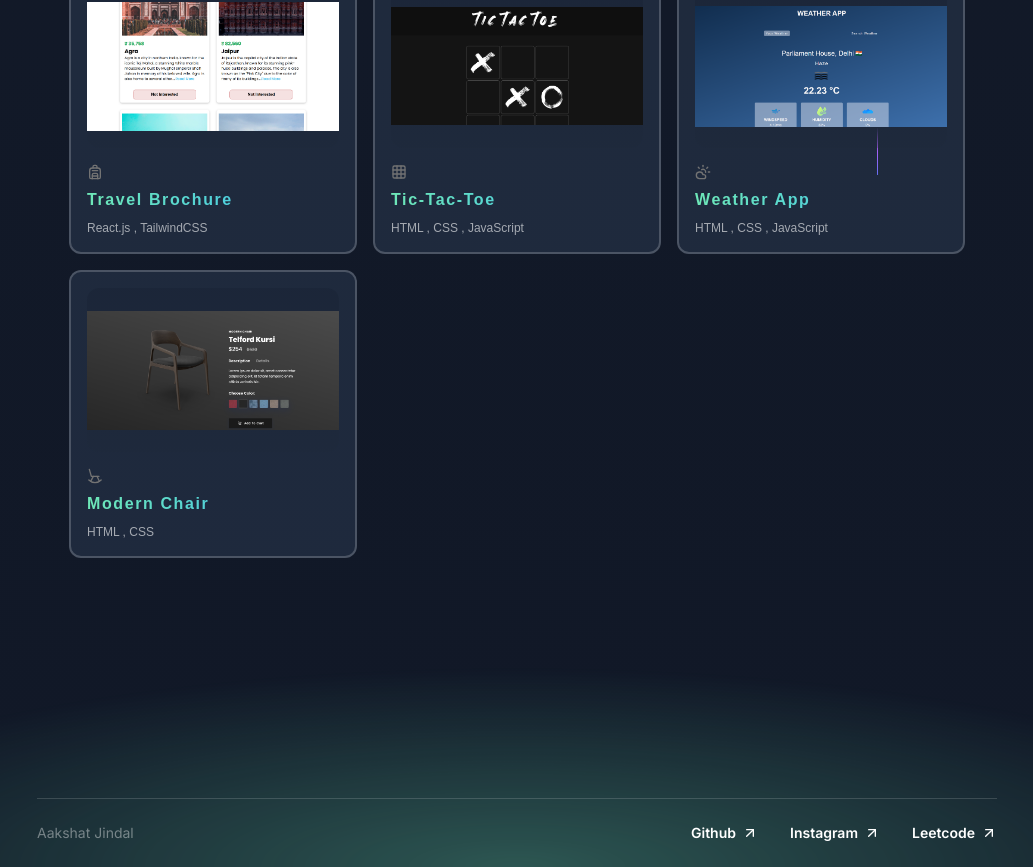
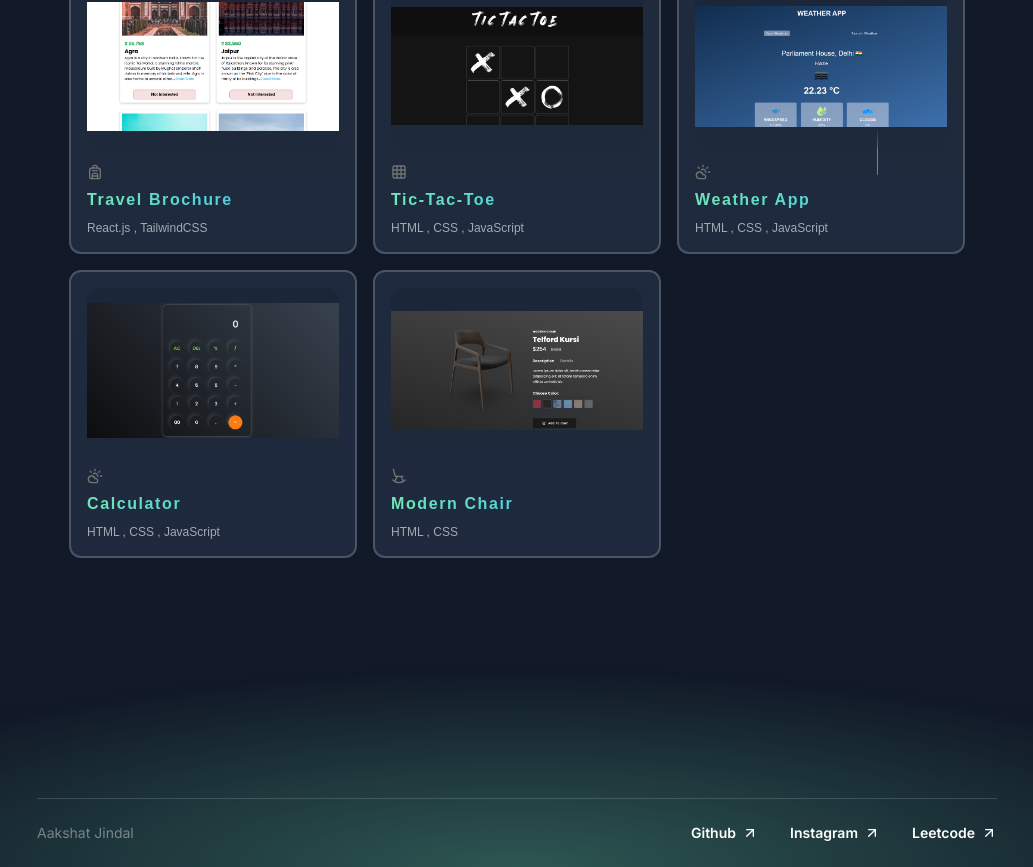
Before and after one commit to akshatJ15/porfolio, a Next.js app: page /all-projects in a window 1280 px wide. Shown: the part 1753-2620 px from the top of the page, without its empty margins (123-1156 px from the left). Built offline with nearby package versions, Linux system fonts and the light colour scheme; a web font is replaced by a local one.

Commit message:
Add Calculator project to all-projects section with image and link

```diff
--- a/src/app/all-projects/page.tsx
+++ b/src/app/all-projects/page.tsx
@@ -36,6 +36,7 @@ import tictactoeImg from "../../assets/project-images/tictactoe.png";
 import weatherImg from "../../assets/project-images/weather2.png";
 import chairImg from "../../assets/project-images/chair.png"
 import brainwaveImg from "../../assets/project-images/brainwave.png";
+import calculatorImg from "../../assets/project-images/calculator.png";
 import {Footer} from "../../sections/Footer";
 
 export default function Page() {
@@ -205,6 +206,13 @@ const items = [
     link: "https://akshatj15.github.io/Weather-App/",
   },
   {
+    title: "Calculator",
+    description: "HTML , CSS , JavaScript",
+    header: <Skeleton image={calculatorImg} icon={MessageCircle} />,
+    icon: <CloudSun className="h-4 w-4 text-neutral-500" />,
+    link: "https://akshatj15.github.io/Calculator/",
+  },
+  {
     title: "Modern Chair",
     description: "HTML , CSS",
     header: <Skeleton image={chairImg} icon={MessageCircle} />,
```
Also changed, not shown: src/assets/project-images/calculator.png (added).
